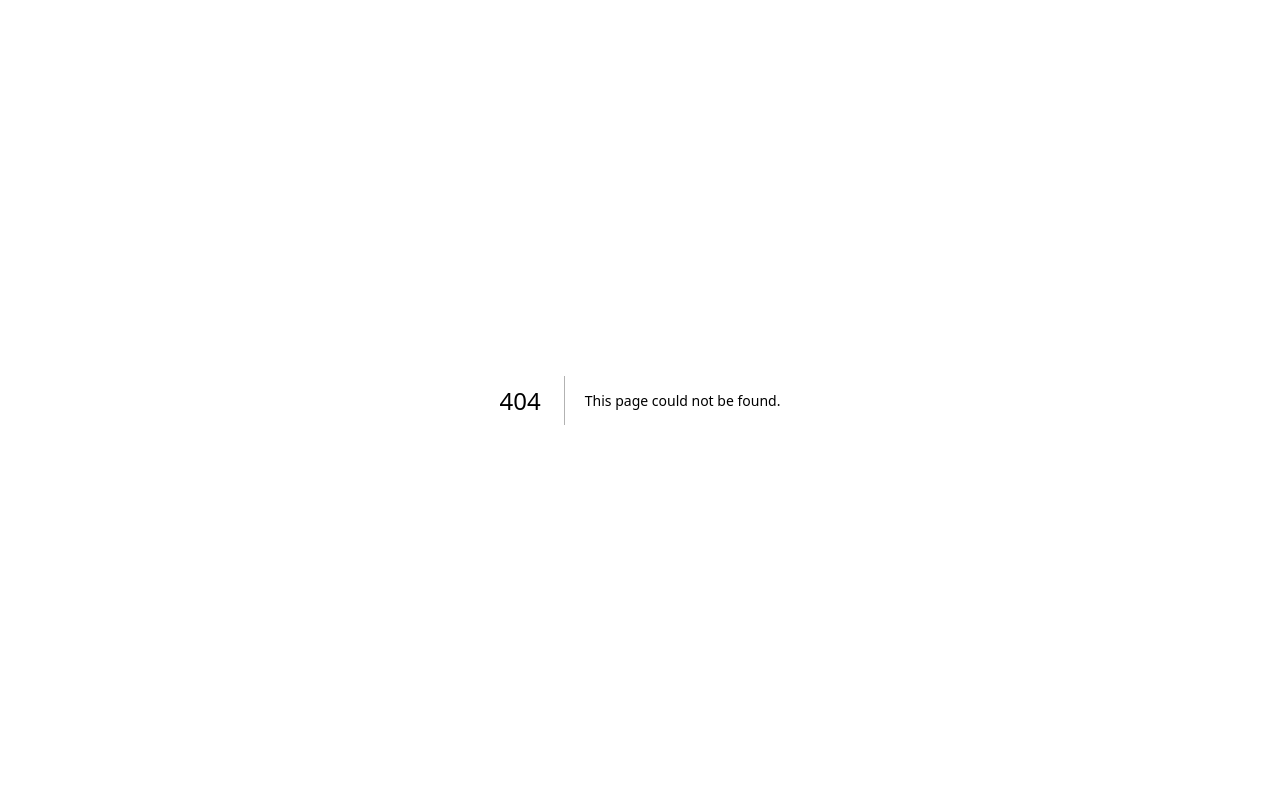
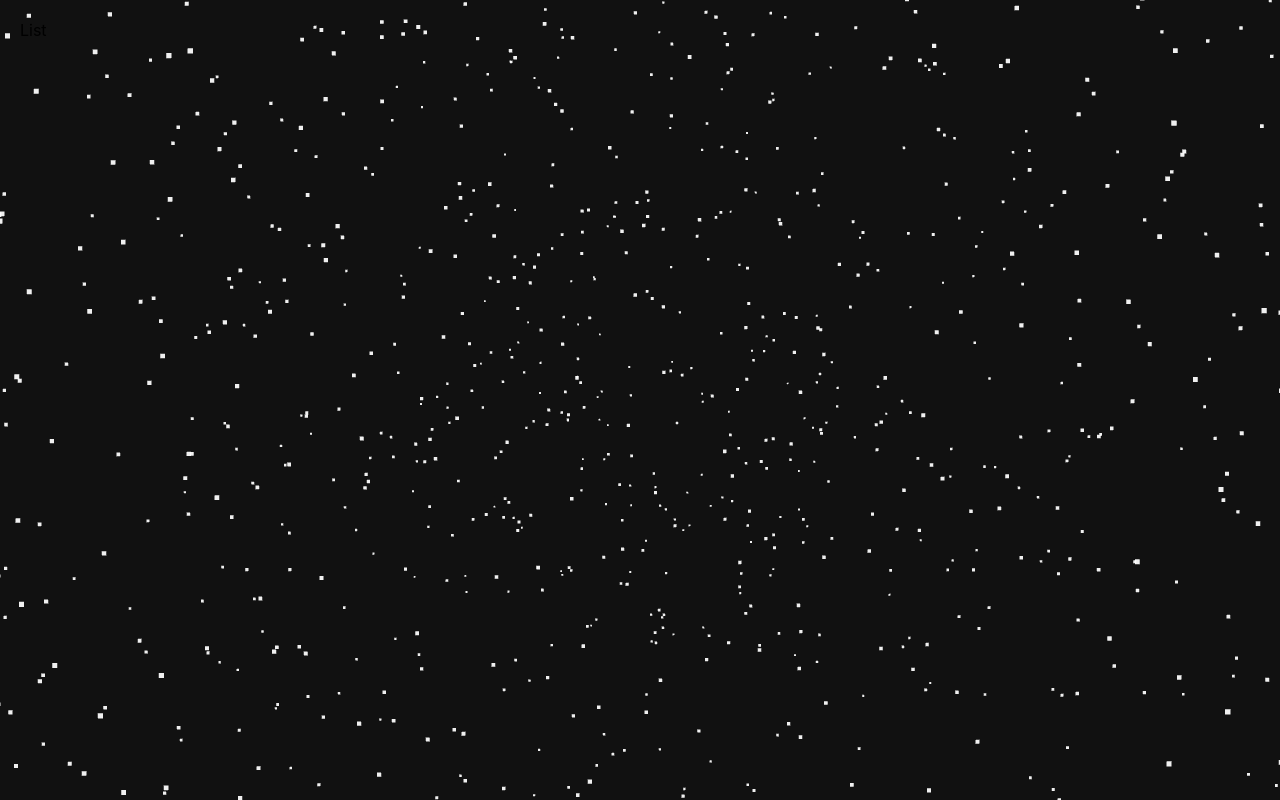
Before and after one commit to wavescats/PLANET_NFT-Minting_Page, a Next.js app in the folder client/: page /list in a window 1280 px wide. Before the commit this address had no page. Built offline with nearby package versions, Linux system fonts and the light colour scheme.

Commit message:
[FEAT] Background Stars

```diff
--- /dev/null
+++ b/client/components/Space/Space.tsx
@@ -0,0 +1,11 @@
+import { Stars } from "@react-three/drei";
+import { Canvas } from "@react-three/fiber";
+import React, { CanvasHTMLAttributes } from "react";
+
+export const Space = (props: CanvasHTMLAttributes<any>) => {
+  return (
+    <Canvas onCreated={state => state.gl.setClearColor("#111")} {...props}>
+      <Stars />
+    </Canvas>
+  );
+};
--- /dev/null
+++ b/client/components/Space/index.ts
@@ -0,0 +1 @@
+export * from "./Space";
--- /dev/null
+++ b/client/components/index.ts
@@ -0,0 +1 @@
+export * from "./Space";
--- a/client/package.json
+++ b/client/package.json
@@ -9,6 +9,10 @@
     "lint": "next lint"
   },
   "dependencies": {
+    "@emotion/react": "^11.10.5",
+    "@emotion/styled": "^11.10.5",
+    "@react-three/drei": "^9.46.4",
+    "@react-three/fiber": "^8.9.1",
     "@types/node": "18.11.13",
     "@types/react": "18.0.26",
     "@types/react-dom": "18.0.9",
@@ -17,6 +21,7 @@
     "next": "13.0.6",
     "react": "18.2.0",
     "react-dom": "18.2.0",
+    "three": "^0.147.0",
     "typescript": "4.9.4"
   }
 }
--- a/client/pages/_app.tsx
+++ b/client/pages/_app.tsx
@@ -1,6 +1,31 @@
-import '../styles/globals.css'
-import type { AppProps } from 'next/app'
+import "../styles/globals.css";
+import type { AppProps } from "next/app";
+import { Space } from "../components";
+import styled from "@emotion/styled";
 
 export default function App({ Component, pageProps }: AppProps) {
-  return <Component {...pageProps} />
+  return (
+    <>
+      <SpaceWrapper>
+        <Space />
+      </SpaceWrapper>
+      <ComponenetWrapper>
+        <Component {...pageProps} />
+      </ComponenetWrapper>
+    </>
+  );
 }
+
+const SpaceWrapper = styled.div`
+  position: absolute;
+  z-index: -1;
+  width: 100%;
+  height: 100%;
+`;
+
+const ComponenetWrapper = styled.div`
+  width: 100%;
+  height: 100%;
+  padding: 20px;
+  overflow-y: auto;
+`;
--- /dev/null
+++ b/client/pages/list.tsx
@@ -0,0 +1,8 @@
+import { NextPage } from "next";
+import React from "react";
+
+const List: NextPage = () => {
+  return <div>List</div>;
+};
+
+export default List;
```
Also changed, not shown: client/pages/index.tsx (+2 -68 lines), client/pages/mint.tsx (added, +8 -0 lines), 2 other files (tests, documents, lock files or other folders).
